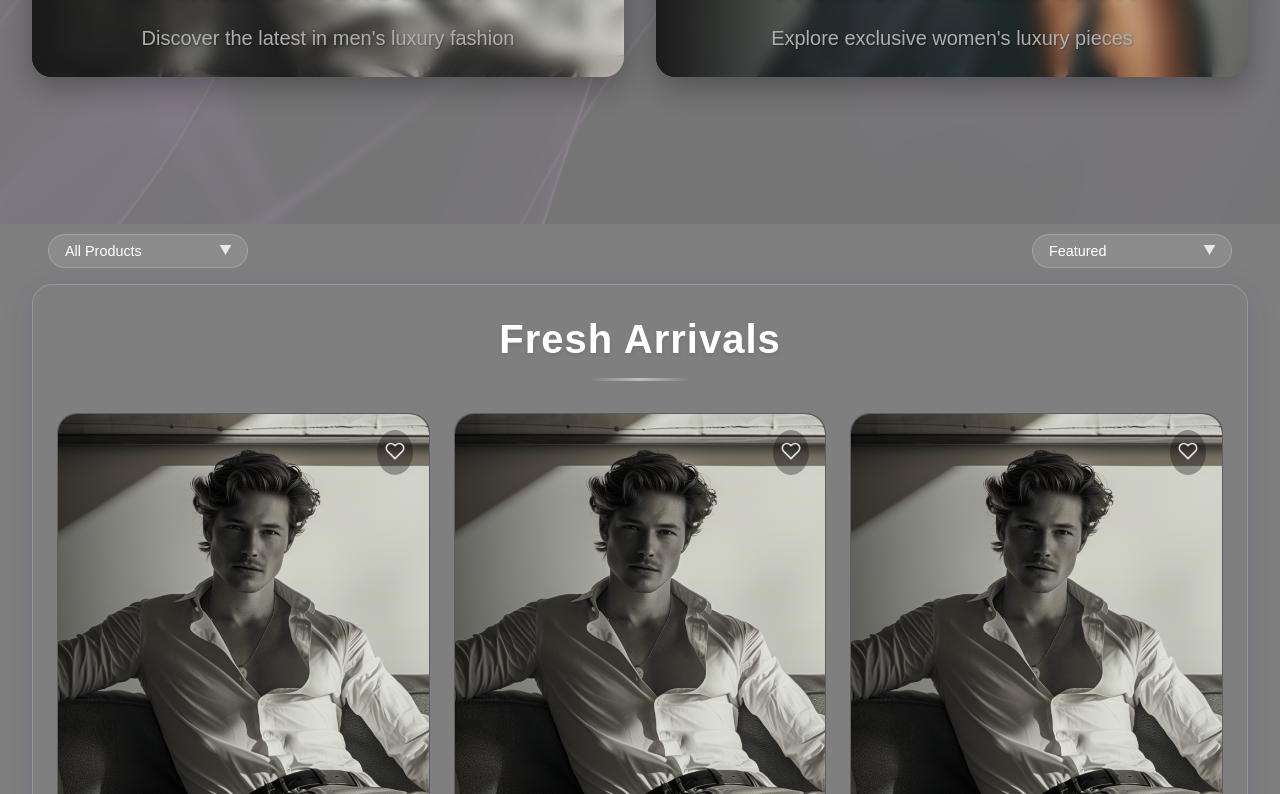
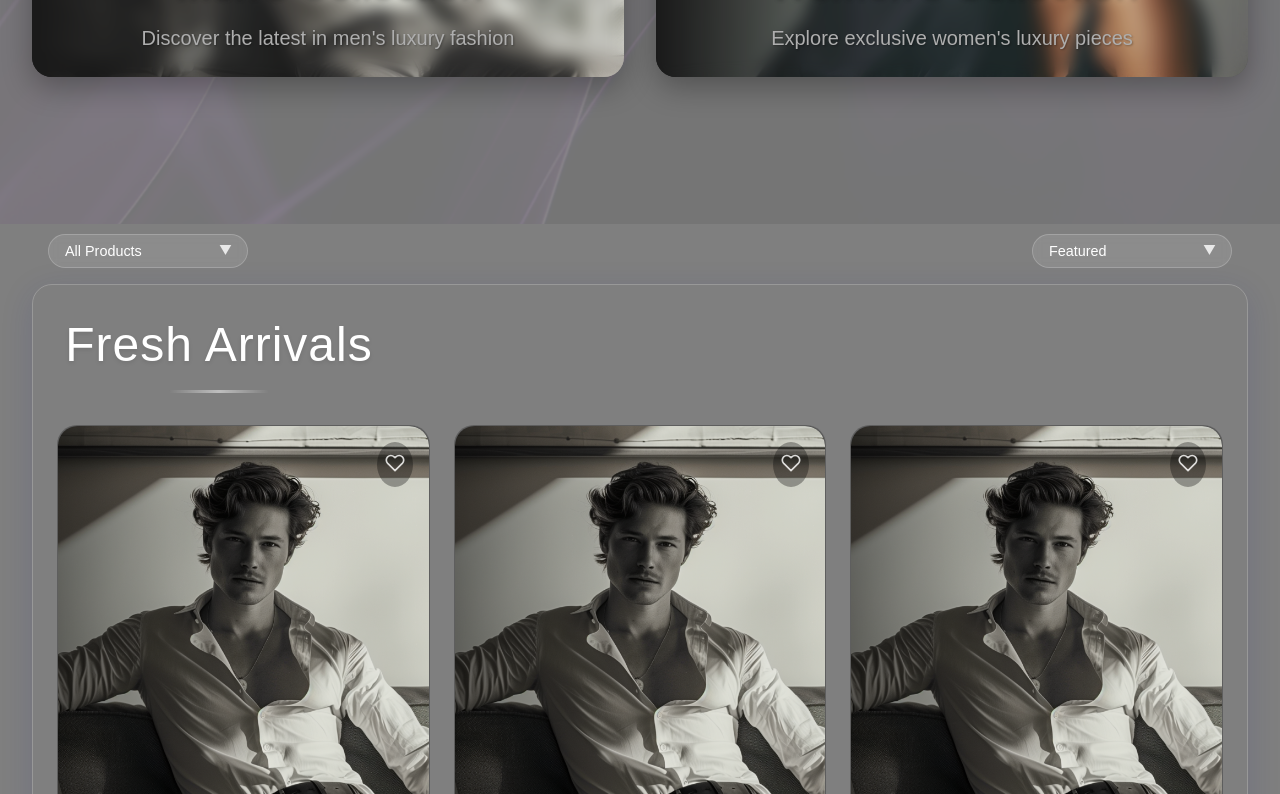
Before and after one commit to luxuryintaste-LIT/lit-ecommerce-backend, a React (Vite) app: page / in a window 1280 px wide. Shown: the part 576-1370 px from the top of the page. Built offline with nearby package versions, Linux system fonts and the light colour scheme.

Commit message:
ghanges made

```diff
--- a/src/components/ProductList.jsx
+++ b/src/components/ProductList.jsx
@@ -94,7 +94,7 @@ const ProductList = () => {
   return (
     <section className="products-section" ref={sectionRef}>
       <div className="glass-container">
-        <h2 className="section-title">Fresh Arrivals</h2>
+        <h2 className="section-title ">Fresh Arrivals</h2>
         <div className="product-list-container">
           <div className="product-grid">
             {products.map(product => (
--- a/src/styles/ProductList.css
+++ b/src/styles/ProductList.css
@@ -28,13 +28,14 @@
 
 .section-title {
   text-align: center;
-  font-size: 2.5rem;
-  font-weight: 600;
   margin-bottom: 1.5rem;
+  width: 324px;
+  position: relative;
+  font-size: 48px;
+  font-weight: 500;
   color: #fff;
   text-shadow: 0 2px 4px rgba(0, 0, 0, 0.1);
   letter-spacing: 1px;
-  position: relative;
   padding-bottom: 0.75rem;
   opacity: 0;
   transform: translateY(-20px);
--- a/src/styles/SearchBar.css
+++ b/src/styles/SearchBar.css
@@ -37,7 +37,7 @@
   background: none;
   color: rgba(255, 255, 255, 0.62);
   font-size: 16px;
-  font-family: 'poppins';
+  font-family: 'poppins',sans-serif;
   outline: none;
   width: 100%;
 }
```
